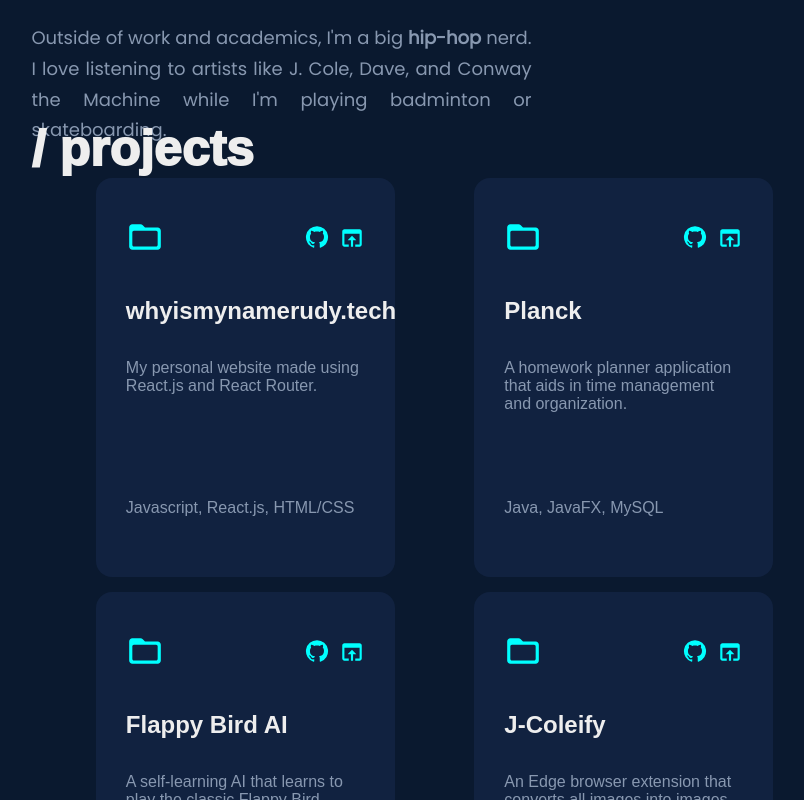
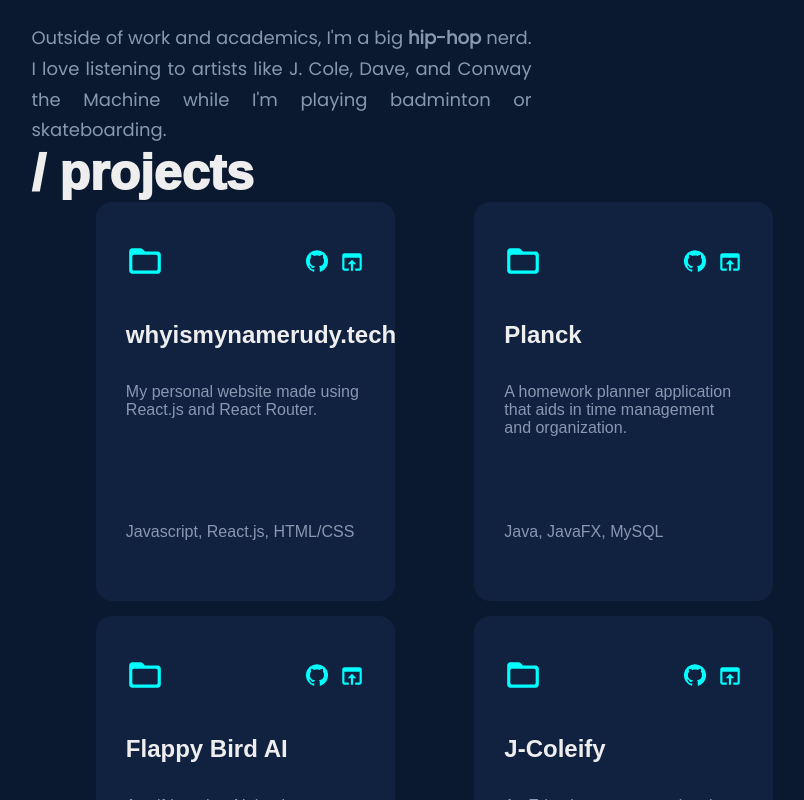
Before and after one commit to whyismynamerudy/whyismynamerudy-tech, a React (Create React App) app: page / in a window 1280 px wide. Shown: the part 1280-2080 px from the top of the page, without its empty margins (135-939 px from the left). Built offline with nearby package versions, Linux system fonts and the light colour scheme; a web font is replaced by a local one.

Commit message:
fixed height issue in ProjectList
changed from 110vh to auto to encapsulate the difference in height when flex-wrap occurs

```diff
--- a/src/components/projectList/ProjectList.css
+++ b/src/components/projectList/ProjectList.css
@@ -1,9 +1,11 @@
 .projectList {
-    height: 110vh;
+    height: auto;
     display: flex;
     flex-direction: column;
+    padding-top: 24px;
     padding-left: 13%;
     padding-right: 24%;
+    margin-bottom: 30px;
 }
 
 .projectList-header {
```
